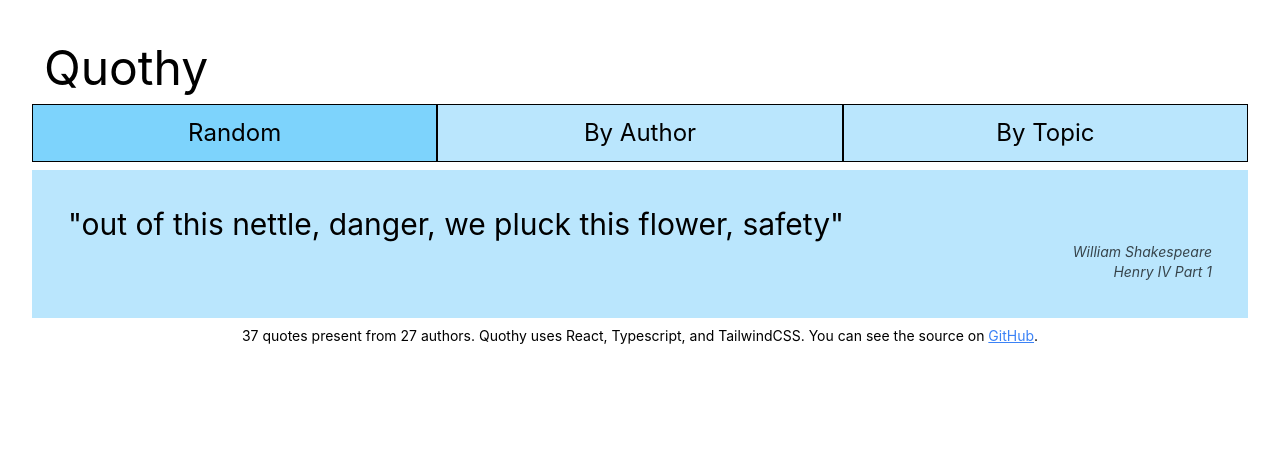
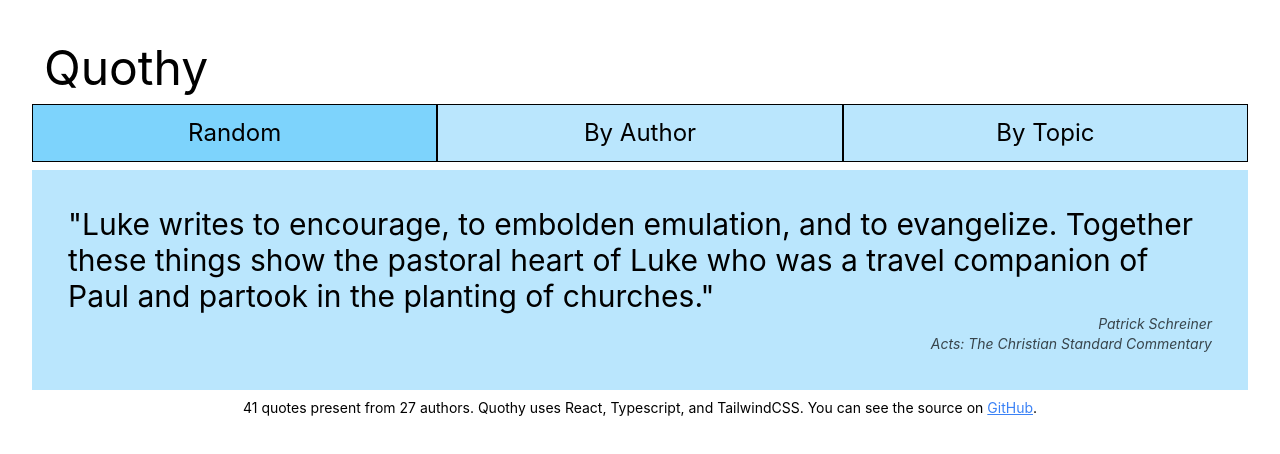
Before and after one commit to MarkNenadov/quothy, a React (Create React App) app: page / in a window 1280 px wide. Shown: the top 454 px of the page. Built offline with nearby package versions, Linux system fonts and the light colour scheme.

Commit message:
new quotes

```diff
--- a/src/data/quoteData.ts
+++ b/src/data/quoteData.ts
@@ -95,7 +95,7 @@ export const data: Quote[] = [
         author: "Nicolas Alford and Nicholas Kennicott",
         title: "In Praise of Old Guys: Pastoral Mentorship, Humility, and the Dangers of Youth"
       },
-      tags: ["christian-living"]
+      tags: ["christian-living", "discipleship"]
     },
     {
       quote: "distance is the great deceiver and imagination the great receiver",
@@ -120,6 +120,14 @@ export const data: Quote[] = [
         title: "The Theology of the French Reformed Churches: From Henry IV to the Revocation of the Edict of Nantes"
       },
       tags: ["christian-history", "books", "french-reformation"]
+    },
+    {
+      quote: "It is unfortunate that the French delegation was prevented from attending the Synod of Dort. One is left to wonder: If Du Moulin had been allowed to participate in person, would he have been a significant moderating influence on the synod and the canons?",
+      book: {
+        author: "Martin I. Klauber",
+        title: "The Theology of the French Reformed Churches: From Henry IV to the Revocation of the Edict of Nantes"
+      },
+      tags: ["christian-history", "theology", "french-reformation"]
     },
     {
       quote: "Calvin and Chandieu both saw the Reformed consistory as the continuation of the Jewish religious council at the time of Christ, namely, the Sanhedrin. Both exegeted Jesus’ saying in Matthew 18:16, “Tell it to the church,” according to what would have worked in the Jewish context of Jesus’ day: “Tell it to the church” had to mean, “Tell it to the governing body of the church, that is, the Sanhedrin/Consistory.",
@@ -295,6 +303,30 @@ export const data: Quote[] = [
           author: "James Lowen",
           title: "Much Ado About Mothing: A year intoxicated by Britain’s rare and remarkable moths"
         },
-        tags: ["moths"]
+        tags: ["moths", "nature"]
     },
+    {
+      quote: "In an age characterised by nature-deficit disorder, I seek liberation through sensitising myself to moths’ seasonality.",
+      book: {
+        author: "James Lowen",
+        title: "Much Ado About Mothing: A year intoxicated by Britain’s rare and remarkable moths"
+      },
+      tags: ["moths", "nature"]
+  },
+  {
+    quote: "One moth addict I meet confesses that ‘the hobby takes over your life, no two ways about it,’ but flusters that his partner prefers him to be ‘infatuated with mothing than taking drugs or eyeing up other women.’",
+    book: {
+      author: "James Lowen",
+      title: "Much Ado About Mothing: A year intoxicated by Britain’s rare and remarkable moths"
+    },
+    tags: ["moths", "nature"]
+  },
+  {
+    quote: "Migrant mothing is the art of the possible – but so often the ‘possible’ remains precisely that.’",
+    book: {
+      author: "James Lowen",
+      title: "Much Ado About Mothing: A year intoxicated by Britain’s rare and remarkable moths"
+    },
+    tags: ["moths", "nature"]
+  },
 ];
```
